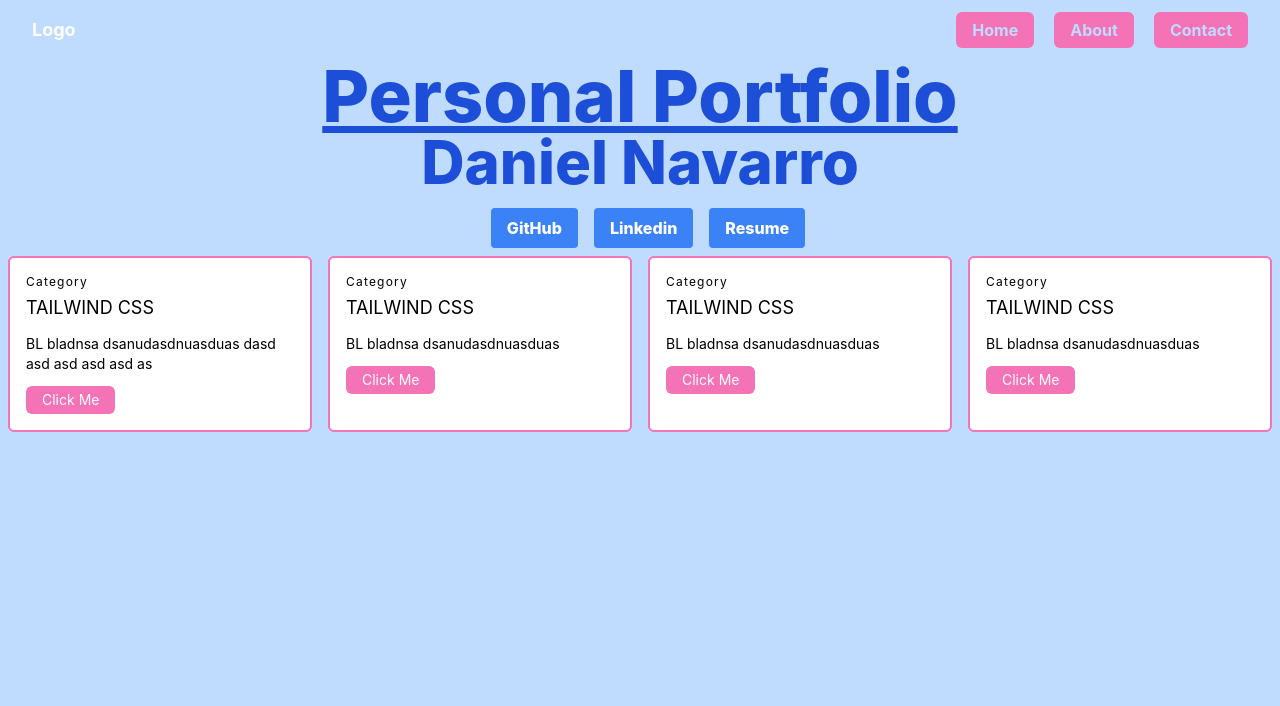
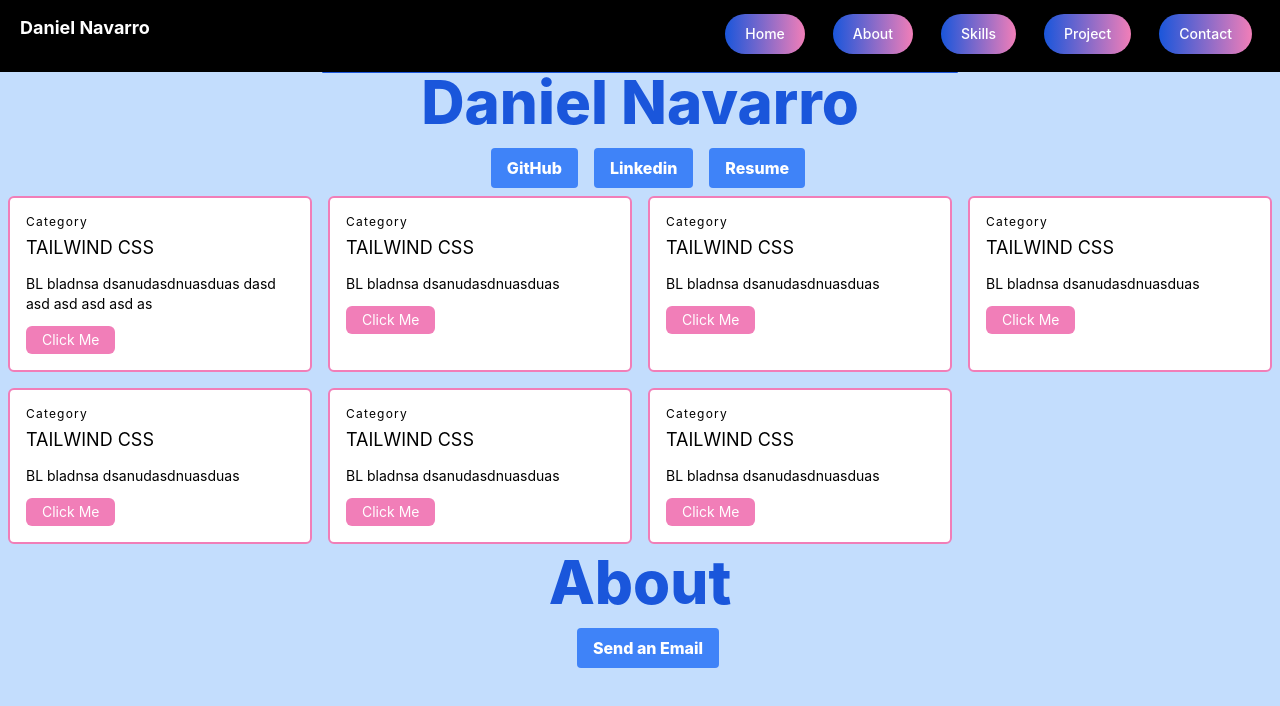
Before and after one commit to dnava1/personal-portfolio, a React (Create React App) app: page / in a window 1280 px wide. Shown: the top 706 px of the page. Built offline with nearby package versions, Linux system fonts and the light colour scheme.

Commit message:
Added navbar and stylized buttons

```diff
--- a/package.json
+++ b/package.json
@@ -6,6 +6,7 @@
     "@testing-library/jest-dom": "^5.16.4",
     "@testing-library/react": "^12.1.4",
     "@testing-library/user-event": "^13.5.0",
+    "flowbite": "^1.4.1",
     "react": "^18.0.0",
     "react-dom": "^18.0.0",
     "react-scripts": "5.0.0",
--- a/src/App.js
+++ b/src/App.js
@@ -4,19 +4,32 @@ import './App.css';
 function App() {
   return (
     <div class= "bg-blue-200 h-screen" >
-      <header class="flex justify-between text-white py-4 px-8">
-        <a href="/" class="text-lg font-bold">Logo</a>
-      <ul class="hidden md:flex flex-row items-center align-middle gap-5">
-        <li><a href="Home" class="bg-pink-400 text-blue-200 py-2 px-4 rounded-md font-bold">Home</a></li>
-        <li><a href="About" class="bg-pink-400 text-blue-200 py-2 px-4 rounded-md font-bold">About</a></li>
-        <li><a href="Contact" class="bg-pink-400 text-blue-200 py-2 px-4 rounded-md font-bold">Contact</a></li>
-      </ul>
-      <button class ="md:hidden">
-      <svg xmlns="http://www.w3.org/2000/svg" class="h-6 w-6" fill="none" viewBox="0 0 24 24" stroke="currentColor" stroke-width="2">
-  <path stroke-linecap="round" stroke-linejoin="round" d="M4 6h16M4 12h16M4 18h16" />
-</svg>
-      </button>
-      </header>
+
+      <nav class="bg-black border-gray-200 px-2 sm:px-4 py-2.5  dark:bg-gray-800 fixed w-full top-0">
+        <div class="flex justify-between text-white py-1 px-1 mx-auto">
+          <a href="/" class="text-lg font-bold">Daniel Navarro</a>
+          <ul class="hidden md:flex flex-row items-center align-middle gap-5">
+            <li><button type="button" class="text-white bg-gradient-to-r from-blue-700 to-pink-400 hover:bg-gradient-to-l focus:ring-4 focus:outline-none focus:ring-purple-200 dark:focus:ring-pink-400 font-medium text-sm px-5 py-2.5 text-center mr-2 mb-1 mt-.5 rounded-full ">Home</button></li>
+            <li><button type="button" class="text-white bg-gradient-to-r from-blue-700 to-pink-400 hover:bg-gradient-to-l focus:ring-4 focus:outline-none focus:ring-purple-200 dark:focus:ring-pink-400 font-medium text-sm px-5 py-2.5 text-center mr-2 mb-1 mt-.5 rounded-full ">About</button></li>
+            <li><button type="button" class="text-white bg-gradient-to-r from-blue-700 to-pink-400 hover:bg-gradient-to-l focus:ring-4 focus:outline-none focus:ring-purple-200 dark:focus:ring-pink-400 font-medium text-sm px-5 py-2.5 text-center mr-2 mb-1 mt-.5 rounded-full ">Skills</button></li>
+            <li><button type="button" class="text-white bg-gradient-to-r from-blue-700 to-pink-400 hover:bg-gradient-to-l focus:ring-4 focus:outline-none focus:ring-purple-200 dark:focus:ring-pink-400 font-medium text-sm px-5 py-2.5 text-center mr-2 mb-1 mt-.5 rounded-full ">Project</button></li>
+            <li><button type="button" class="text-white bg-gradient-to-r from-blue-700 to-pink-400 hover:bg-gradient-to-l focus:ring-4 focus:outline-none focus:ring-purple-200 dark:focus:ring-pink-400 font-medium text-sm px-5 py-2.5 text-center mr-2 mb-1 mt-.5 rounded-full ">Contact</button></li>
+            </ul>
+
+            <button id="dropdownDefault" data-dropdown-toggle="dropdown" class ="md:hidden hover:bg-blue-700 ">
+              <svg xmlns="http://www.w3.org/2000/svg" class="h-6 w-6" fill="none" viewBox="0 0 24 24" stroke="currentColor" stroke-width="2"><path stroke-linecap="round" stroke-linejoin="round" d="M4 6h16M4 12h16M4 18h16" /></svg>
+              </button>
+
+              <div id="dropdown" class="hidden z-10 w-44 bg-white rounded divide-y divide-gray-100 shadow dark:bg-gray-700">
+                <ul class="py-1 text-sm text-gray-700 dark:text-gray-200" aria-labelledby="dropdownDefault">
+                  <li><a href="Home" class="block py-2 px-4 hover:bg-gray-100 dark:hover:bg-gray-600 dark:hover:text-white">Home</a></li>
+                  <li><a href="About" class="block py-2 px-4 hover:bg-gray-100 dark:hover:bg-gray-600 dark:hover:text-white">About</a></li>
+                  <li><a href="Contact" class="block py-2 px-4 hover:bg-gray-100 dark:hover:bg-gray-600 dark:hover:text-white">Contact</a></li>
+                </ul>
+              </div>
+        </div>
+      </nav>
+
 
       <div class="grid place-items-center">
       <h1 className="text-3xl md:text-6xl lg:text-7xl underline font-extrabold text-blue-700 ">
@@ -81,13 +94,58 @@ function App() {
               <button class="bg-orange-500 text-sm text-white rounded-md px-4 py-1 customBtn">Click Me</button>
           </div>
 
+          <div class="bg-white rounded-md py-4 px-4 border-2 border-pink-400">
+            <h2 class="tracking-widest text-xs mb-1">Category</h2>
+              <h1 class="text-lg text-silver mb-3">TAILWIND CSS</h1>
+              <p class="loading-relaxed text-sm mb-3">BL bladnsa dsanudasdnuasduas</p>
+              <button class="bg-orange-500 text-sm text-white rounded-md px-4 py-1 customBtn">Click Me</button>
+          </div>
+
+          <div class="bg-white rounded-md py-4 px-4 border-2 border-pink-400">
+            <h2 class="tracking-widest text-xs mb-1">Category</h2>
+              <h1 class="text-lg text-silver mb-3">TAILWIND CSS</h1>
+              <p class="loading-relaxed text-sm mb-3">BL bladnsa dsanudasdnuasduas</p>
+              <button class="bg-orange-500 text-sm text-white rounded-md px-4 py-1 customBtn">Click Me</button>
+          </div>
+
+          <div class="bg-white rounded-md py-4 px-4 border-2 border-pink-400">
+            <h2 class="tracking-widest text-xs mb-1">Category</h2>
+              <h1 class="text-lg text-silver mb-3">TAILWIND CSS</h1>
+              <p class="loading-relaxed text-sm mb-3">BL bladnsa dsanudasdnuasduas</p>
+              <button class="bg-orange-500 text-sm text-white rounded-md px-4 py-1 customBtn">Click Me</button>
+          </div>
+
+
+
+
+
+
+
         </div>
 
 
       </div>
 
 
+
+
+
+      <div class="grid place-items-center">
+
+      <h1 className = "text-2xl md:text-4xl lg:text-6xl font-extrabold text-blue-700 ">
+        About
+      </h1>
+
+      <button class="bg-blue-500 hover:bg-blue-700 text-white font-extrabold py-2 px-4 rounded ml-4 mt-4" onClick={() => {
+        window.location='mailto:dnava039@fiu.edu'
+      }}>
+        Send an Email</button>
         </div>
+
+
+
+
+    </div>
   );
 }
 
--- a/src/index.js
+++ b/src/index.js
@@ -3,6 +3,7 @@ import ReactDOM from 'react-dom';
 import './index.css';
 import App from './App';
 import reportWebVitals from './reportWebVitals';
+import 'flowbite';
 
 ReactDOM.render(
   <React.StrictMode>
--- a/tailwind.config.js
+++ b/tailwind.config.js
@@ -1,7 +1,10 @@
 module.exports = {
-  content: ["./src/**/*.{js,jsx,ts,tsx}"],
+  content: ["./src/**/*.{js,jsx,ts,tsx}","./node_modules/flowbite/**/*.js"],
+
   theme: {
     extend: {},
   },
-  plugins: [],
+  plugins: [
+    require('flowbite/plugin')
+  ],
 }
```
Also changed, not shown: 1 other file (tests, documents, lock files or other folders).
